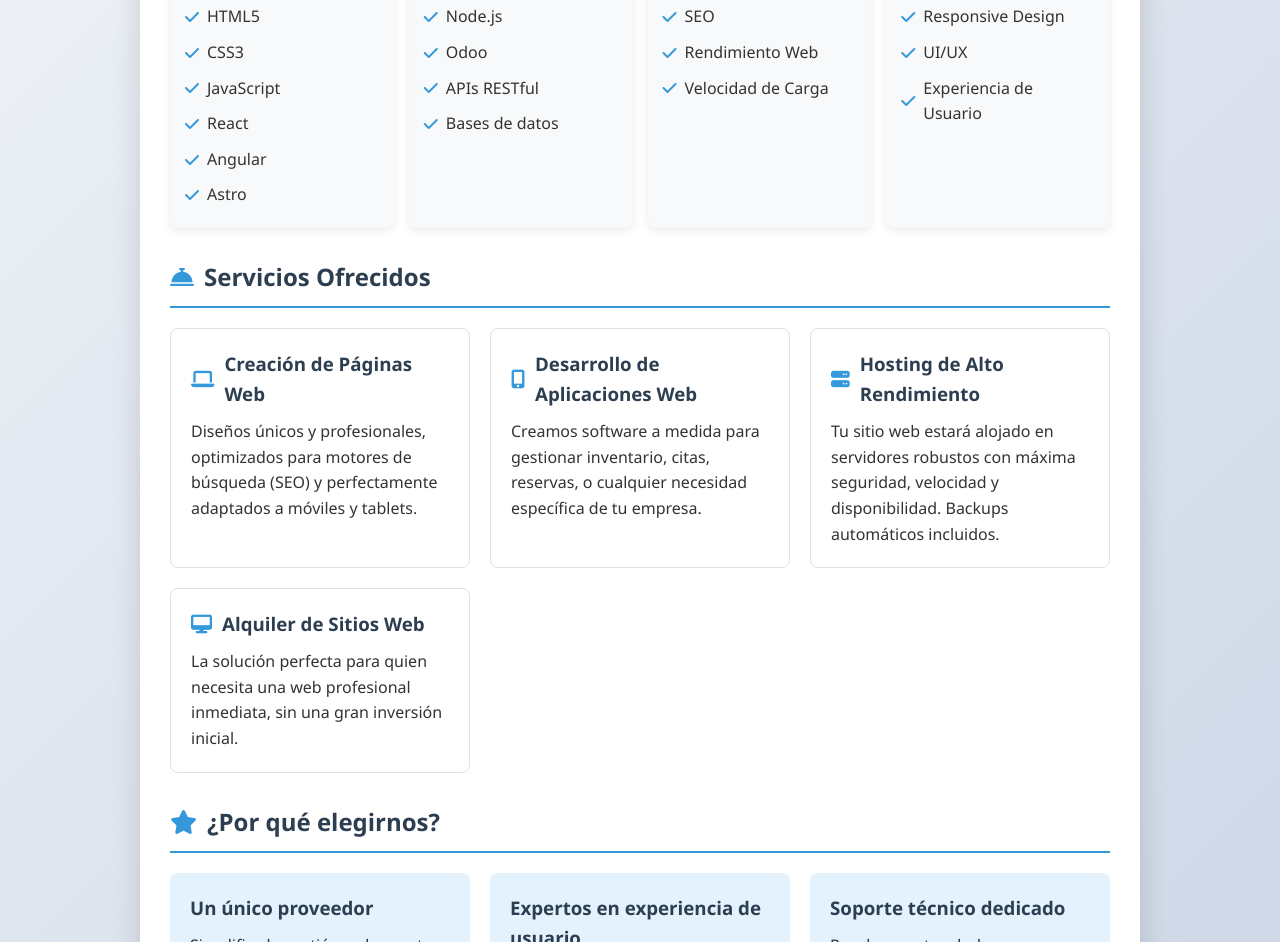
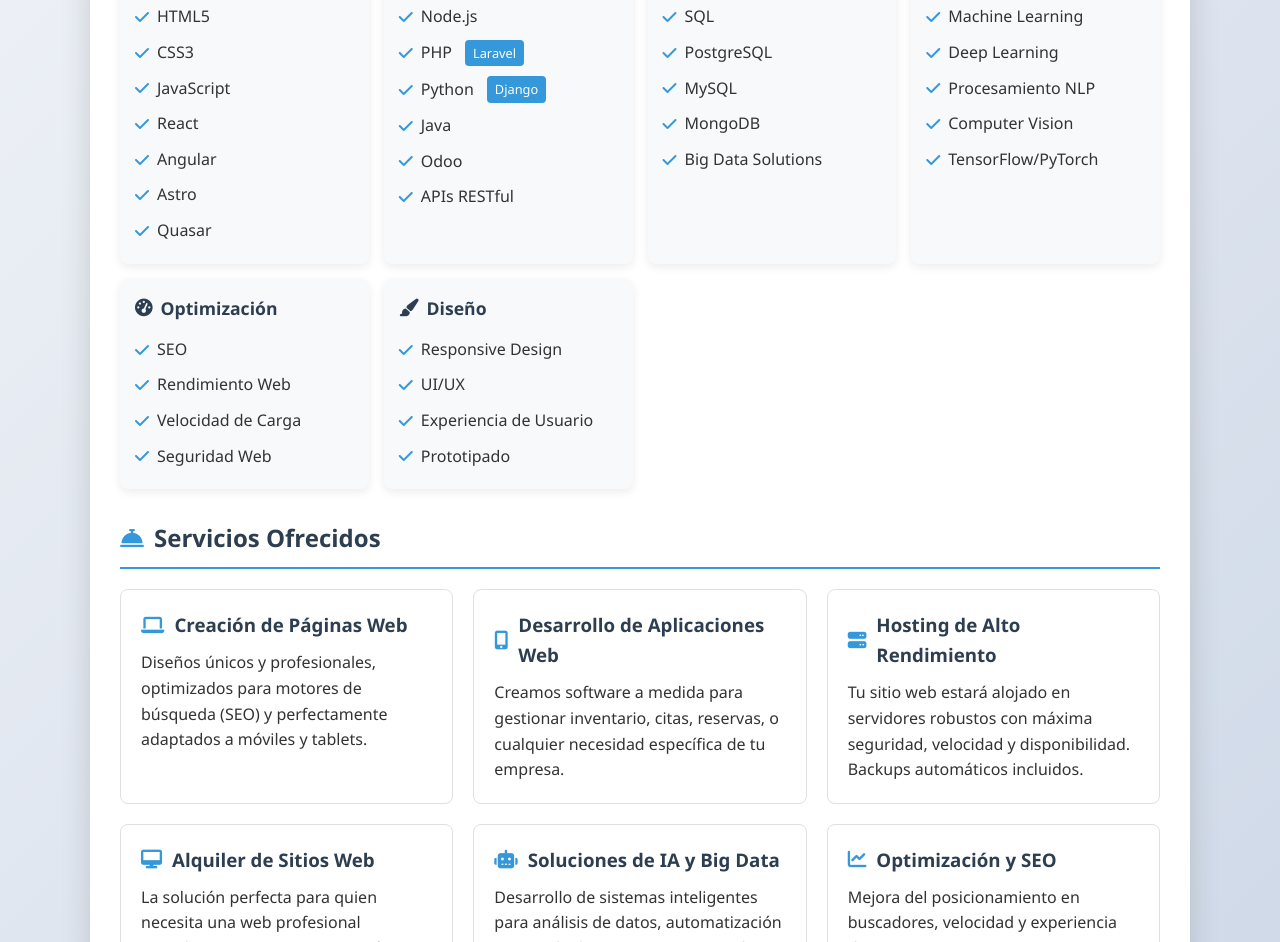
Before and after one commit to charlysdark22/Portafoly, a plain HTML site: page index.html in a window 1280 px wide. Shown: the part 736-1678 px from the top of the page. Drawn offline with Linux system fonts and the light colour scheme.

Commit message:
Update index.html

```diff
--- a/index.html
+++ b/index.html
@@ -3,7 +3,7 @@
 <head>
     <meta charset="UTF-8">
     <meta name="viewport" content="width=device-width, initial-scale=1.0">
-    <title>Carlos Aguilar - Desarrollador Web Full Stack</title>
+    <title>Carlos Aguilar - Desarrollador Full Stack & Especialista en Soluciones Digitales</title>
     <link rel="stylesheet" href="https://cdnjs.cloudflare.com/ajax/libs/font-awesome/6.4.0/css/all.min.css">
     <style>
         * {
@@ -21,7 +21,7 @@
         }
 
         .container {
-            max-width: 1000px;
+            max-width: 1100px;
             margin: 0 auto;
             background: white;
             border-radius: 10px;
@@ -113,7 +113,7 @@
 
         .skills-grid {
             display: grid;
-            grid-template-columns: repeat(auto-fill, minmax(200px, 1fr));
+            grid-template-columns: repeat(auto-fill, minmax(220px, 1fr));
             gap: 15px;
         }
 
@@ -128,6 +128,9 @@
             color: #2c3e50;
             margin-bottom: 10px;
             font-size: 1.1rem;
+            display: flex;
+            align-items: center;
+            gap: 8px;
         }
 
         .skill-list {
@@ -226,6 +229,16 @@
             box-shadow: 0 5px 15px rgba(0, 0, 0, 0.2);
         }
 
+        .badge {
+            display: inline-block;
+            background: #3498db;
+            color: white;
+            padding: 3px 8px;
+            border-radius: 4px;
+            font-size: 0.8rem;
+            margin-left: 5px;
+        }
+
         @media (max-width: 768px) {
             .contact-info {
                 flex-direction: column;
@@ -234,6 +247,10 @@
             }
 
             .services-grid {
+                grid-template-columns: 1fr;
+            }
+
+            .skills-grid {
                 grid-template-columns: 1fr;
             }
         }
@@ -246,7 +263,7 @@
                 <i class="fas fa-code"></i>
             </div>
             <h1>Carlos Aguilar</h1>
-            <p class="tagline">Desarrollador Web Full Stack & Soluciones Digitales</p>
+            <p class="tagline">Desarrollador Full Stack & Especialista en Soluciones Digitales</p>
             <div class="contact-info">
                 <div class="contact-item">
                     <i class="fas fa-envelope"></i>
@@ -266,14 +283,14 @@
         <div class="content">
             <section class="profile">
                 <h2><i class="fas fa-user"></i> Perfil Profesional</h2>
-                <p>Desarrollador web especializado en crear soluciones digitales personalizadas, optimizadas y visualmente atractivas. Comprometido con la excelencia técnica, la experiencia del usuario y la satisfacción del cliente. Dominio de tecnologías modernas para construir sitios rápidos, seguros y escalables.</p>
+                <p>Desarrollador full stack con amplia experiencia en la creación de soluciones digitales personalizadas, optimizadas y visualmente atractivas. Especializado en el desarrollo de aplicaciones web modernas, inteligencia artificial y big data. Comprometido con la excelencia técnica, la experiencia del usuario y la satisfacción del cliente.</p>
             </section>
 
             <section class="skills">
                 <h2><i class="fas fa-laptop-code"></i> Habilidades Técnicas</h2>
                 <div class="skills-grid">
                     <div class="skill-category">
-                        <h3>Frontend</h3>
+                        <h3><i class="fab fa-react"></i> Frontend</h3>
                         <ul class="skill-list">
                             <li><i class="fas fa-check"></i> HTML5</li>
                             <li><i class="fas fa-check"></i> CSS3</li>
@@ -281,34 +298,61 @@
                             <li><i class="fas fa-check"></i> React</li>
                             <li><i class="fas fa-check"></i> Angular</li>
                             <li><i class="fas fa-check"></i> Astro</li>
+                            <li><i class="fas fa-check"></i> Quasar</li>
                         </ul>
                     </div>
 
                     <div class="skill-category">
-                        <h3>Backend</h3>
+                        <h3><i class="fas fa-server"></i> Backend</h3>
                         <ul class="skill-list">
                             <li><i class="fas fa-check"></i> Node.js</li>
+                            <li><i class="fas fa-check"></i> PHP <span class="badge">Laravel</span></li>
+                            <li><i class="fas fa-check"></i> Python <span class="badge">Django</span></li>
+                            <li><i class="fas fa-check"></i> Java</li>
                             <li><i class="fas fa-check"></i> Odoo</li>
                             <li><i class="fas fa-check"></i> APIs RESTful</li>
-                            <li><i class="fas fa-check"></i> Bases de datos</li>
                         </ul>
                     </div>
 
                     <div class="skill-category">
-                        <h3>Optimización</h3>
+                        <h3><i class="fas fa-database"></i> Bases de Datos</h3>
+                        <ul class="skill-list">
+                            <li><i class="fas fa-check"></i> SQL</li>
+                            <li><i class="fas fa-check"></i> PostgreSQL</li>
+                            <li><i class="fas fa-check"></i> MySQL</li>
+                            <li><i class="fas fa-check"></i> MongoDB</li>
+                            <li><i class="fas fa-check"></i> Big Data Solutions</li>
+                        </ul>
+                    </div>
+
+                    <div class="skill-category">
+                        <h3><i class="fas fa-brain"></i> Inteligencia Artificial</h3>
+                        <ul class="skill-list">
+                            <li><i class="fas fa-check"></i> Machine Learning</li>
+                            <li><i class="fas fa-check"></i> Deep Learning</li>
+                            <li><i class="fas fa-check"></i> Procesamiento NLP</li>
+                            <li><i class="fas fa-check"></i> Computer Vision</li>
+                            <li><i class="fas fa-check"></i> TensorFlow/PyTorch</li>
+                        </ul>
+                    </div>
+
+                    <div class="skill-category">
+                        <h3><i class="fas fa-tachometer-alt"></i> Optimización</h3>
                         <ul class="skill-list">
                             <li><i class="fas fa-check"></i> SEO</li>
                             <li><i class="fas fa-check"></i> Rendimiento Web</li>
                             <li><i class="fas fa-check"></i> Velocidad de Carga</li>
+                            <li><i class="fas fa-check"></i> Seguridad Web</li>
                         </ul>
                     </div>
 
                     <div class="skill-category">
-                        <h3>Diseño</h3>
+                        <h3><i class="fas fa-paint-brush"></i> Diseño</h3>
                         <ul class="skill-list">
                             <li><i class="fas fa-check"></i> Responsive Design</li>
                             <li><i class="fas fa-check"></i> UI/UX</li>
                             <li><i class="fas fa-check"></i> Experiencia de Usuario</li>
+                            <li><i class="fas fa-check"></i> Prototipado</li>
                         </ul>
                     </div>
                 </div>
@@ -335,6 +379,16 @@
                     <div class="service-card">
                         <h3><i class="fas fa-desktop"></i> Alquiler de Sitios Web</h3>
                         <p>La solución perfecta para quien necesita una web profesional inmediata, sin una gran inversión inicial.</p>
+                    </div>
+
+                    <div class="service-card">
+                        <h3><i class="fas fa-robot"></i> Soluciones de IA y Big Data</h3>
+                        <p>Desarrollo de sistemas inteligentes para análisis de datos, automatización y toma de decisiones empresariales.</p>
+                    </div>
+
+                    <div class="service-card">
+                        <h3><i class="fas fa-chart-line"></i> Optimización y SEO</h3>
+                        <p>Mejora del posicionamiento en buscadores, velocidad y experiencia de usuario para maximizar conversiones.</p>
                     </div>
                 </div>
             </section>
```
